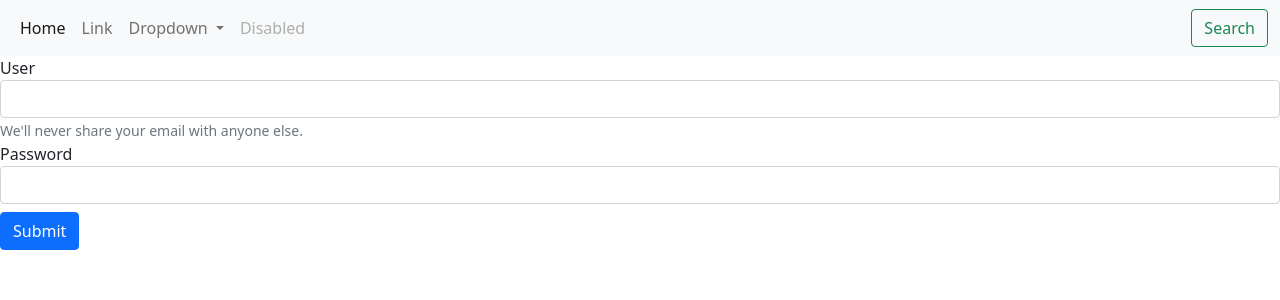
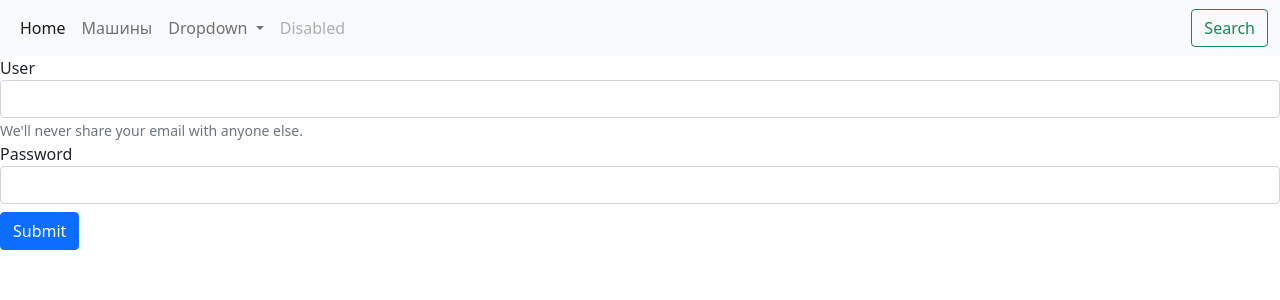
Before and after one commit to MrKooka/Avtocheck, a Flask app: page /admin/login in a window 1280 px wide. Shown: the top 300 px of the page. Run offline with Flask 2, Linux system fonts and the light colour scheme.

Commit message:
develop test

```diff
--- a/templates/navbar.html
+++ b/templates/navbar.html
@@ -9,7 +9,7 @@
           <a class="nav-link active" aria-current="page" href="{{ url_for('index') }}">Home</a>
         </li>
         <li class="nav-item">
-          <a class="nav-link" href="#">Link</a>
+          <a class="nav-link" href="{{ url_for('cars.index') }}">Машины</a>
         </li>
         <li class="nav-item dropdown">
           <a class="nav-link dropdown-toggle" href="#" id="navbarDropdown" role="button" data-bs-toggle="dropdown" aria-expanded="false">
```
